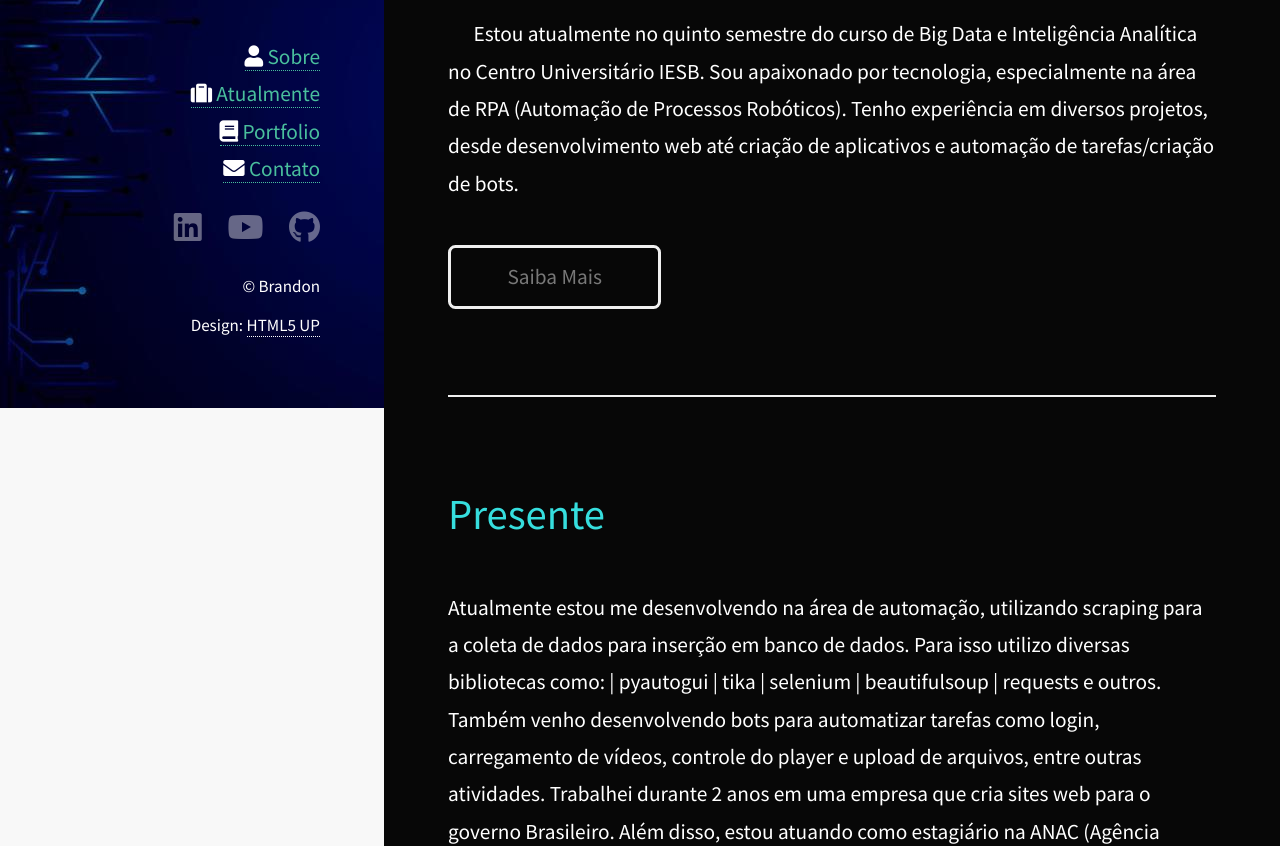
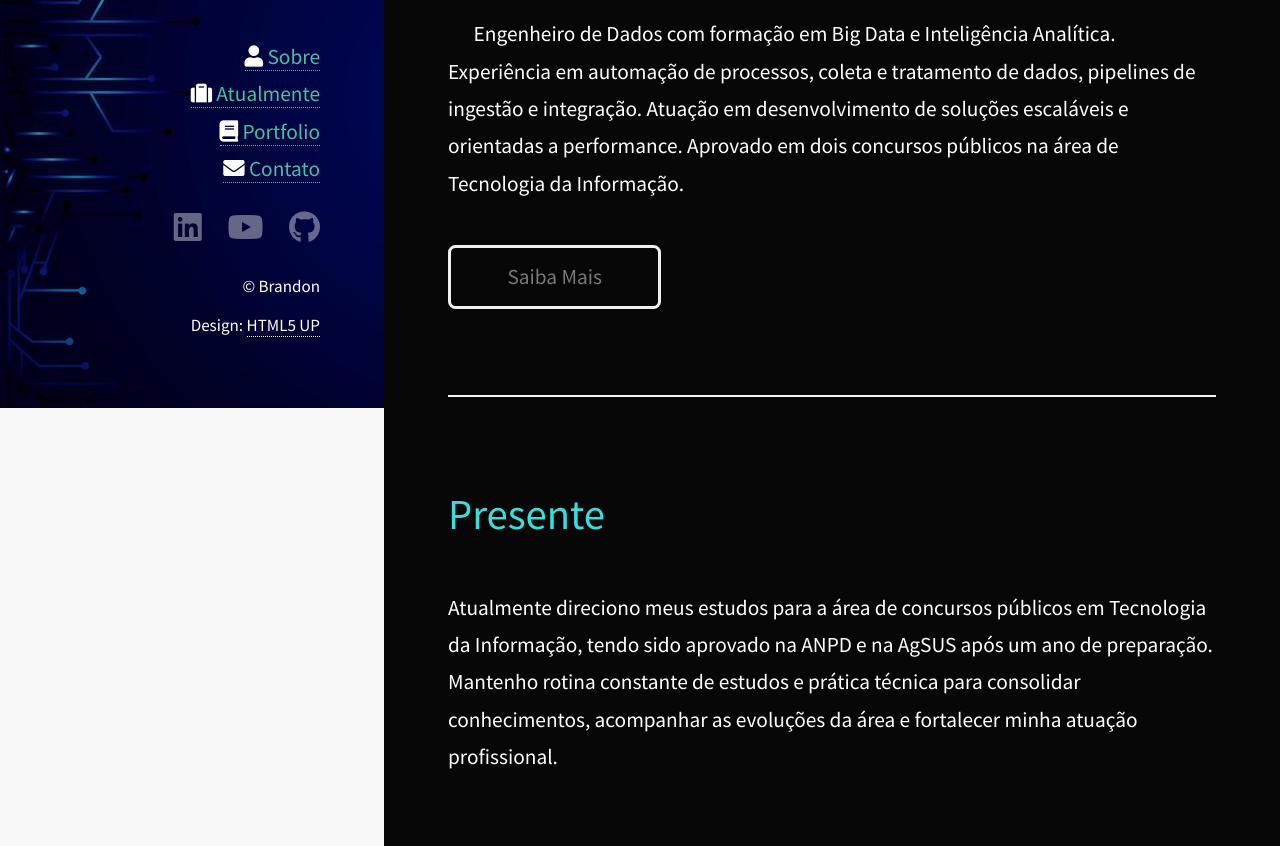
Before and after one commit to BrandonSaraiva/brandonsaraiva.github.io, a plain HTML site: page index_pt.html in a window 1280 px wide. Shown: the part 392-1238 px from the top of the page. Drawn offline with Linux system fonts and the light colour scheme.

Commit message:
Update index_pt.html

```diff
--- a/index_pt.html
+++ b/index_pt.html
@@ -50,7 +50,7 @@
 				<h1>Olá, eu sou o Brandon</h1>
 			</header>
 			<p>
-				&nbsp;&nbsp;&nbsp;&nbsp;&nbsp;&nbspEstou atualmente no quinto semestre do curso de Big Data e Inteligência Analítica no Centro Universitário IESB. Sou apaixonado por tecnologia, especialmente na área de RPA (Automação de Processos Robóticos). Tenho experiência em diversos projetos, desde desenvolvimento web até criação de aplicativos e automação de tarefas/criação de bots.
+				&nbsp;&nbsp;&nbsp;&nbsp;&nbsp;&nbspEngenheiro de Dados com formação em Big Data e Inteligência Analítica. Experiência em automação de processos, coleta e tratamento de dados, pipelines de ingestão e integração. Atuação em desenvolvimento de soluções escaláveis e orientadas a performance. Aprovado em dois concursos públicos na área de Tecnologia da Informação.
 				<ul class="actions">
 
 					<li><a href="#contact" class="button">Saiba Mais</a></li>
@@ -64,8 +64,7 @@
 				<h1>Presente</h1>
 			</header>
 			<p>
-				Atualmente estou me desenvolvendo na área de automação, utilizando scraping para a coleta de dados para inserção em banco de dados. Para isso utilizo diversas bibliotecas como: | pyautogui | tika | selenium  | beautifulsoup | requests e outros.<br> Também venho desenvolvendo bots para automatizar tarefas como login, carregamento de vídeos, controle do player e upload de arquivos, entre outras atividades. Trabalhei durante 2 anos em uma empresa que cria sites web para o governo Brasileiro. Além disso, estou atuando como estagiário na ANAC (Agência Nacional de Aviação Civil).
-			</p>
+				Atualmente direciono meus estudos para a área de concursos públicos em Tecnologia da Informação, tendo sido aprovado na ANPD e na AgSUS após um ano de preparação. Mantenho rotina constante de estudos e prática técnica para consolidar conhecimentos, acompanhar as evoluções da área e fortalecer minha atuação profissional.
 		</section>
 
 		<!-- Portfolio -->
```
